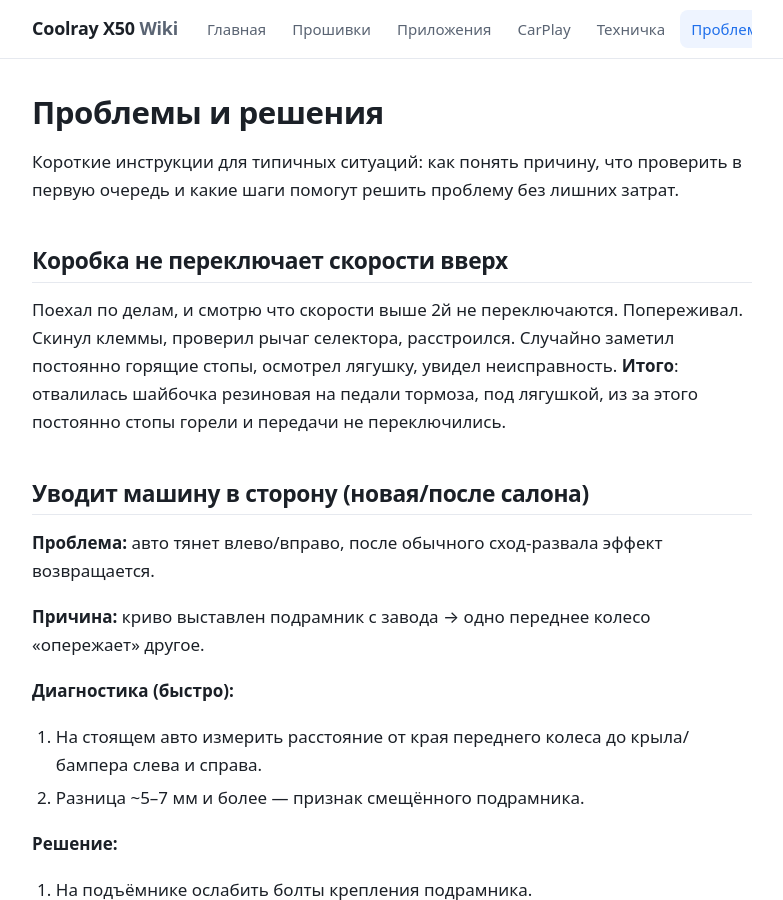
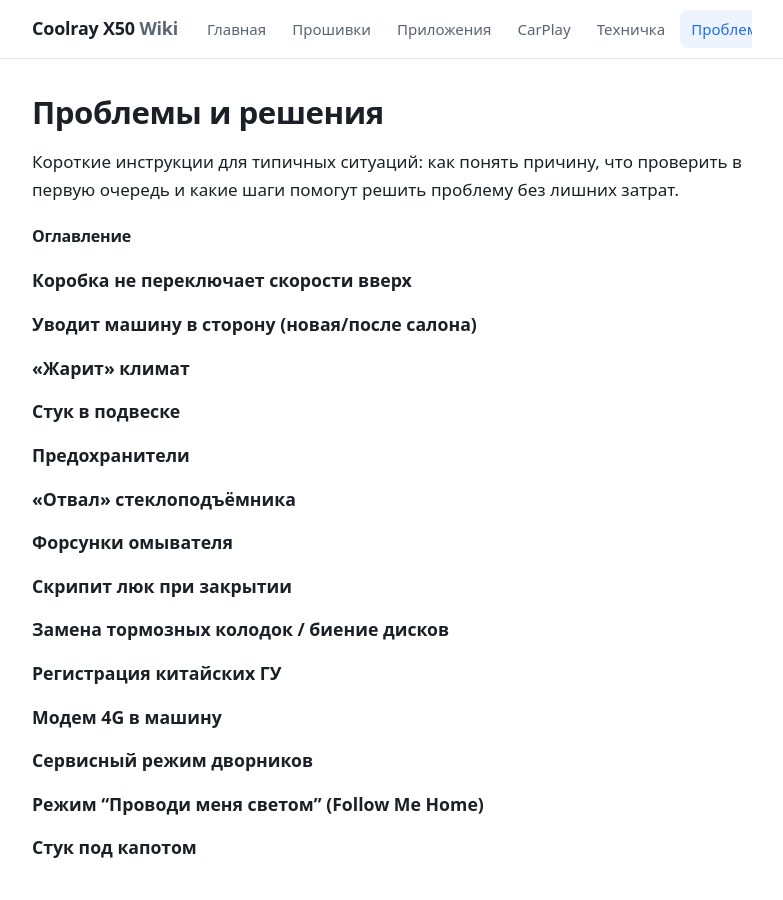
Before and after one commit to qttc/qttc.github.io, a Jekyll site: the page built from pages/problems.md, in a window 1280 px wide and 900 px high. Shown: the whole window, without its empty margins (248-1031 px from the left). Built offline with Jekyll 4.4.1, drawn with Linux system fonts in a browser that asks for light colours.

Commit message:
Авто-оглавление на остальных страницах (carlinkit, parts, problems)
Добавлен блок {:toc} после вводного абзаца на трёх страницах с разделами.
Оглавления собираются автоматически, как на community и apps; якоря
кириллические (GFM), стиль через общий #markdown-toc. Контент не менялся.

index.md (короткий лендинг) и 404 оставлены без оглавления намеренно.

Co-Authored-By: Claude Opus 4.8 <noreply@anthropic.com>
Claude-Session: https://claude.ai/code/session_016ACdQYm9CTEU33JBrYFh7o

```diff
--- a/pages/problems.md
+++ b/pages/problems.md
@@ -9,7 +9,11 @@ image: /assets/logo.png
 # Проблемы и решения
 Короткие инструкции для типичных ситуаций: как понять причину, что проверить в первую очередь и какие шаги помогут решить проблему без лишних затрат.
 
+#### Оглавление
+{:.no_toc}
 
+* TOC
+{:toc}
 
 ## Коробка не переключает скорости вверх
 Поехал по делам, и смотрю что скорости выше 2й не переключаются. Попереживал. Скинул клеммы, проверил рычаг селектора, расстроился. Случайно заметил постоянно горящие стопы, осмотрел лягушку, увидел неисправность. **Итого**: отвалилась шайбочка резиновая на педали тормоза, под лягушкой, из за этого постоянно стопы горели и передачи не переключились.
```
Also changed, not shown: pages/carlinkit.md (+6 -0 lines), pages/parts.md (+6 -0 lines).
